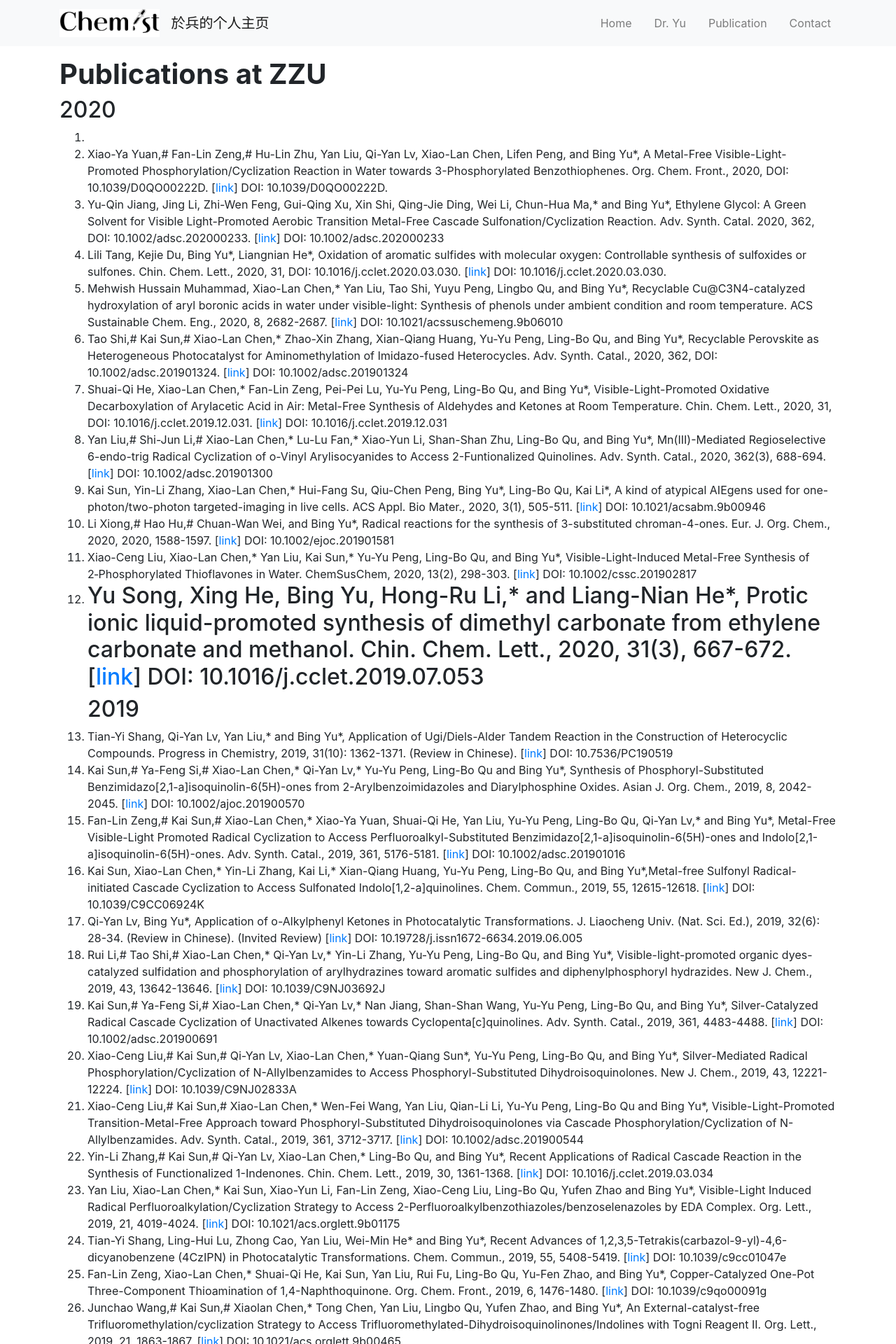
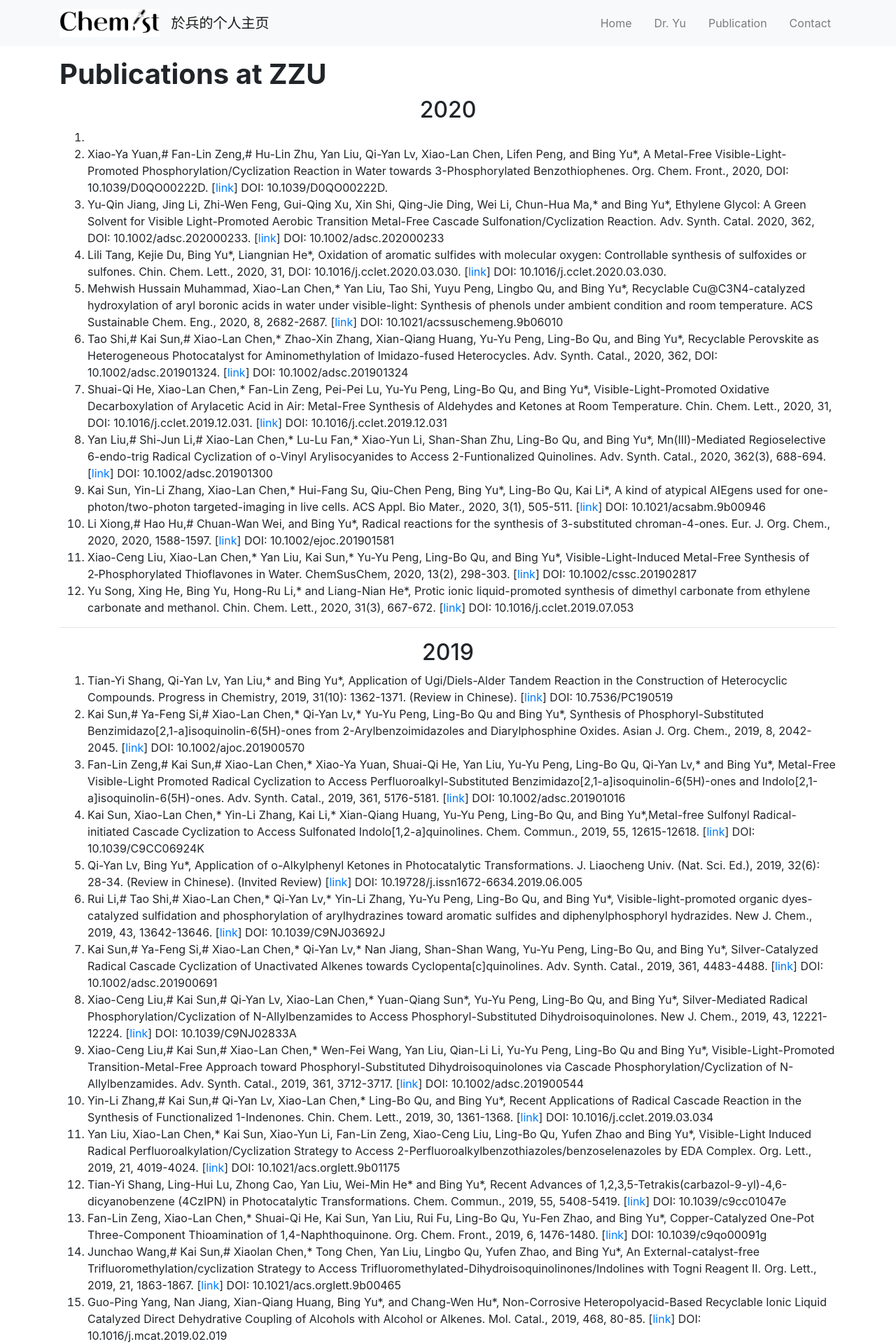
Before and after one commit to bingyuzzu/bingyuzzu.github.io, a Jekyll site: the page built from publication.md, in a window 1280 px wide. Shown: the top 1920 px of the page at 70% size. Built offline with Jekyll 4.4.1, drawn with Linux system fonts in a browser that asks for light colours; our own code applies the rules of GitHub Pages for plain Markdown files.

```diff
--- a/publication.md
+++ b/publication.md
@@ -7,7 +7,8 @@ titles: Dr. Yu
 
 
 
-## 2020
+## <center>2020</center>
+
 42.
 41.  Xiao-Ya Yuan,# Fan-Lin Zeng,# Hu-Lin Zhu, Yan Liu, Qi-Yan Lv, Xiao-Lan Chen, Lifen Peng, and Bing Yu\*, A Metal-Free Visible-Light-Promoted Phosphorylation/Cyclization Reaction in Water towards 3-Phosphorylated Benzothiophenes. Org. Chem. Front., 2020, DOI: 10.1039/D0QO00222D. [[link](https://doi.org/10.1039/D0QO00222D)] DOI: 10.1039/D0QO00222D.
 40.  Yu-Qin Jiang, Jing Li, Zhi-Wen Feng, Gui-Qing Xu, Xin Shi, Qing-Jie Ding, Wei Li, Chun-Hua Ma,\* and Bing Yu\*, Ethylene Glycol: A Green Solvent for Visible Light-Promoted Aerobic Transition Metal-Free Cascade Sulfonation/Cyclization Reaction. Adv. Synth. Catal. 2020, 362, DOI: 10.1002/adsc.202000233. [[link](https://doi.org/10.1002/adsc.202000233)] DOI: 10.1002/adsc.202000233
@@ -20,8 +21,11 @@ titles: Dr. Yu
 33.  Li Xiong,# Hao Hu,# Chuan-Wan Wei, and Bing Yu\*, Radical reactions for the synthesis of 3-substituted chroman-4-ones. Eur. J. Org. Chem., 2020, 2020, 1588-1597. [[link](https://onlinelibrary.wiley.com/doi/abs/10.1002/ejoc.201901581)] DOI: 10.1002/ejoc.201901581
 32.  Xiao-Ceng Liu, Xiao-Lan Chen,\* Yan Liu, Kai Sun,\* Yu-Yu Peng, Ling-Bo Qu, and Bing Yu\*, Visible-Light-Induced Metal-Free Synthesis of 2‑Phosphorylated Thioflavones in Water. ChemSusChem, 2020, 13(2), 298-303. [[link](https://doi.org/10.1002/cssc.201902817)] DOI: 10.1002/cssc.201902817
 31.  Yu Song, Xing He, Bing Yu, Hong-Ru Li,\* and Liang-Nian He\*, Protic ionic liquid-promoted synthesis of dimethyl carbonate from ethylene carbonate and methanol. Chin. Chem. Lett., 2020, 31(3), 667-672. [[link](https://doi.org/10.1016/j.cclet.2019.07.053)] DOI: 10.1016/j.cclet.2019.07.053
+
 -----
-## 2019
+
+## <center>2019</center>
+
 30.  Tian-Yi Shang, Qi-Yan Lv, Yan Liu,\* and Bing Yu\*, Application of Ugi/Diels-Alder Tandem Reaction in the Construction of Heterocyclic Compounds. Progress in Chemistry, 2019, 31(10): 1362-1371. (Review in Chinese). [[link](https://doi.org/10.7536/PC190519)] DOI: 10.7536/PC190519
 29.  Kai Sun,# Ya-Feng Si,# Xiao-Lan Chen,\* Qi-Yan Lv,\* Yu-Yu Peng, Ling-Bo Qu and Bing Yu\*, Synthesis of Phosphoryl-Substituted Benzimidazo[2,1-a]isoquinolin-6(5H)-ones from 2-Arylbenzoimidazoles and Diarylphosphine Oxides. Asian J. Org. Chem., 2019, 8, 2042-2045. [[link](https://doi.org/10.1002/ajoc.201900570)] DOI: 10.1002/ajoc.201900570
 28.  Fan-Lin Zeng,# Kai Sun,# Xiao-Lan Chen,\* Xiao-Ya Yuan, Shuai-Qi He, Yan Liu, Yu-Yu Peng, Ling-Bo Qu, Qi-Yan Lv,\* and Bing Yu\*, Metal-Free Visible-Light Promoted Radical Cyclization to Access Perfluoroalkyl-Substituted Benzimidazo[2,1-a]isoquinolin-6(5H)-ones and Indolo[2,1-a]isoquinolin-6(5H)-ones. Adv. Synth. Catal., 2019, 361, 5176-5181. [[link](https://doi.org/10.1002/adsc.201901016)] DOI: 10.1002/adsc.201901016
@@ -41,8 +45,11 @@ titles: Dr. Yu
 14.  Guo-Ping Yang, Xun Wu, Bing Yu\*, and Chang-Wen Hu\*, Ionic Liquid from Vitamin B1 Analogue and Heteropolyacid: A Recyclable Heterogeneous Catalyst for Dehydrative Coupling in Organic Carbonate. ACS Sustainable Chem. Eng., 2019, 7, 3727-3732. [[link](https://doi.org/10.1021/acssuschemeng.8b06445)] DOI: 10.1021/acssuschemeng.8b06445
 13.  Mehwish Hussain Muhammad, Xiao-Lan Chen,\* Bing Yu\*, Ling-Bo Qu, and Yu-Fen Zhao. Applications of H-Phosphonates for C Element Bond Formation. Pure Appl. Chem., 2019, 91, 33-41. [[link](https://doi.org/10.1515/pac-2018-0906)] (Invited Review) DOI: 10.1515/pac-2018-0906
 12.  Chunfeng Jing, Xiaolan Chen,\* Kai Sun, Yongkang Yang, Tong Chen, Yan Liu, Lingbo Qu, Yufen Zhao, and Bing Yu\*, Copper-Catalyzed C4-H Regioselective Phosphorylation/Trifluoromethylation of Free 1-Naphthylamines. Org. Lett., 2019, 21, 486-489. [[link](https://doi.org/10.1021/acs.orglett.8b03768)]
+
 -----
-## 2018
+
+## <center>2018</center>
+
 11.  Rui Li, Xiaolan Chen,\* Shengkai Wei, Kai Sun, Lulu Fan, Yan Liu, Lingbo Qu, Yufen Zhao, and  Bing Yu\*, A visible-light-promoted metal-free strategy towards arylphosphonates: organic-dye-catalyzed phosphorylation of arylhydrazines with trialkylphosphites. Adv. Synth. Catal., 2018, 360, 4807-4813. [[link](https://doi.org/10.1002/adsc.201801122)]  [ADSC2018.pdf](http://www.escience.cn/system/file?fileId=103464) DOI: 10.1002/adsc.201801122
 10.  Kai Sun, Xiao-Lan Chen,\* Shi-Jun Li, Dong-Hui Wei, Xiao-Ceng Liu, Yin-Li Zhang, Yan Liu, Lu-Lu Fan, Ling-Bo Qu, Bing Yu\*, Kai Li,\* Yuan-Qiang Sun,\* and Yu-Fen Zhao. Copper-Catalyzed Radical Cascade Cyclization to Access 3-Sulfonated Indenones with AIE Phenomenon. J. Org. Chem., 2018, 83, 14419-14430. [[link](https://doi.org/10.1021/acs.joc.8b02175)] DOI: 10.1021/acs.joc.8b02175
 09.  Kui Xu,# Bing Yu,# Yuanyuan Li,\* Huifang Su, Bingnan Wang, Kai Sun, Yuanyuan Liu, Qiuchen Peng, Hongwei Hou\* and Kai Li\*, Photo-induced free radical production in a tetraphenylethylene ligand-based metal-organic frameworks. Chem. Commun., 2018, 54, 12942-12945. [[link](https://doi.org/10.1039/C8CC06662K)] DOI: 10.1039/C8CC06662K
```
